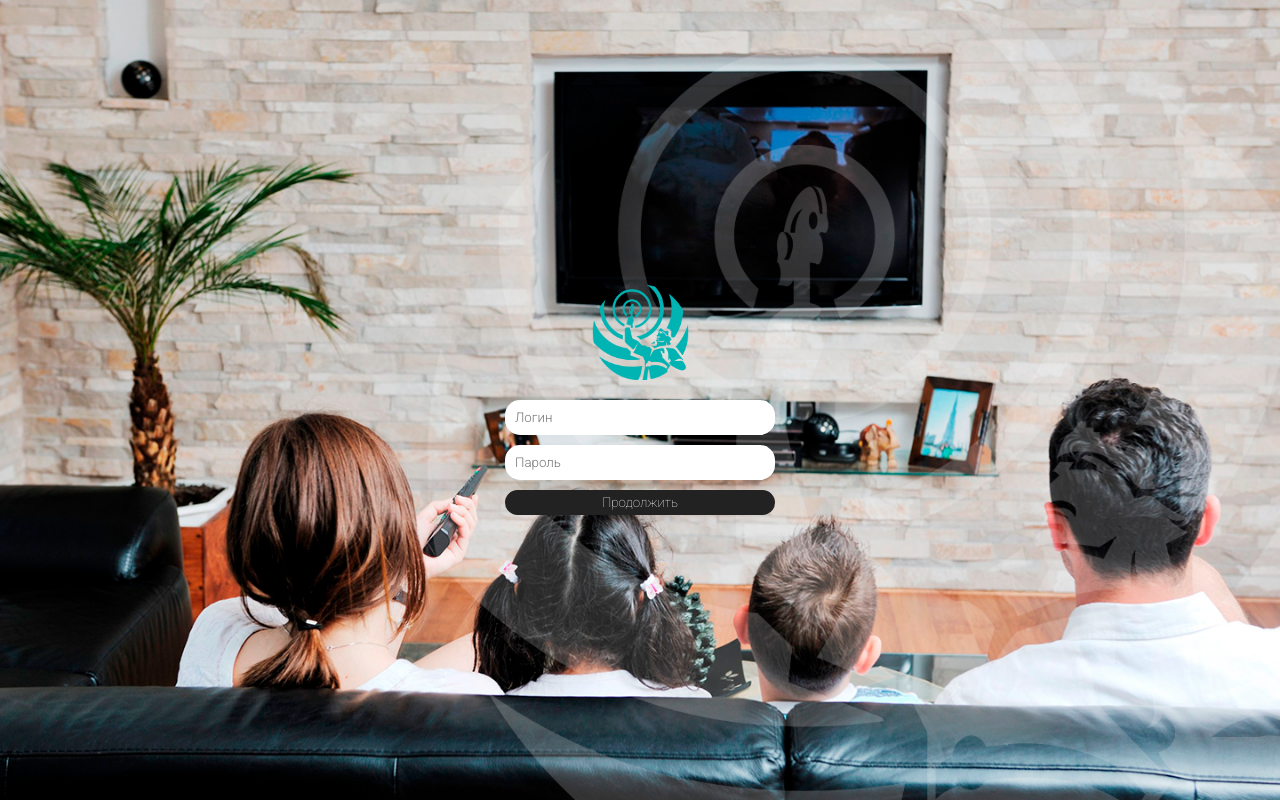
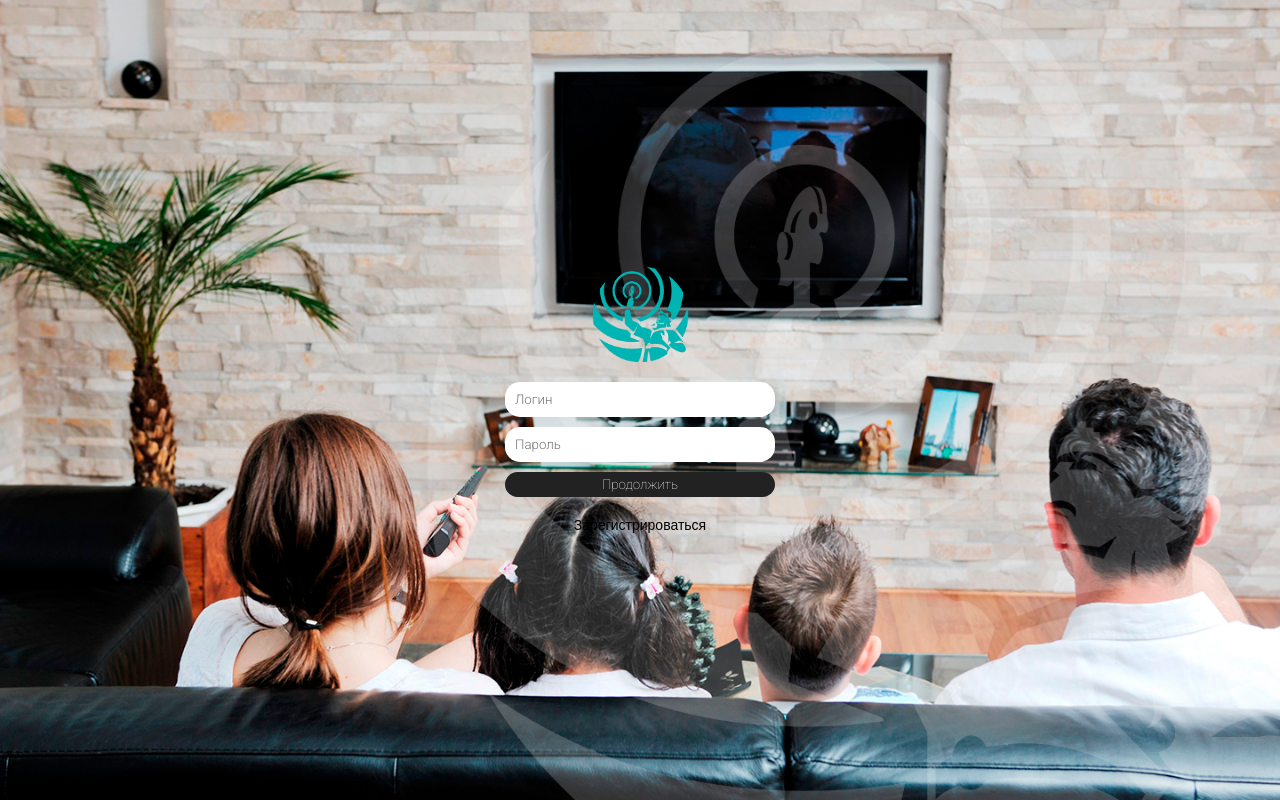
Before and after one commit to BehzodRj/MavjiSomon, an Angular app: page / in a window 1280 px wide. Built offline with nearby package versions, Linux system fonts and the light colour scheme; no server answers; a web font is replaced by a local one.

Commit message:
some change

```diff
--- a/src/app/auth-page/auth-page.component.css
+++ b/src/app/auth-page/auth-page.component.css
@@ -42,3 +42,17 @@ input {
 .submit:active {
     opacity: 0.4;
 }
+
+
+.reg{
+    text-align: center;
+    margin-top: 20px;
+    font-size: 14px;
+}
+.reg a{
+    text-decoration: none;
+    color:#000;
+}
+.reg a:hover{
+    color:red;
+}
--- a/src/app/auth-page/auth-page.component.html
+++ b/src/app/auth-page/auth-page.component.html
@@ -6,5 +6,8 @@
       <input class="password" type="password" placeholder="Пароль" formControlName="password">
       <button class="submit" type="submit" [disabled]="form.invalid">Продолжить</button>
     </form>
+    <div class="reg">
+       <a href="/registration">Зарегистрироваться</a>
+    </div>
   </div>
 </div>
--- a/src/app/resistration-page/resistration-page.component.css
+++ b/src/app/resistration-page/resistration-page.component.css
@@ -6,6 +6,7 @@ h1{
     font-weight: 100;
 
 }
+
 .content{
 	margin: auto;
 	height: 100vh;
@@ -44,12 +45,13 @@ h1{
 }
 .input-data input:focus ~ label,
 .input-data input:valid ~ label{
-    transform: translateY(-20px);
+    transform: translateY(-18px);
     font-size: 15px;
+    margin-left: 10px;
     color: #4158d0;
 }
 .wrapper .input-data input{
-	text-indent: 10px;
+	text-indent: 15px;
     width: 100%;
     height: 100%;
     border: none;
@@ -61,7 +63,7 @@ h1{
 .wrapper .input-data label{
     position: absolute;
     bottom: 10px;
-    left: 10px;
+    left: 20px;
 	margin-bottom: 5px;
     color: grey;
     pointer-events: none;
--- a/src/app/resistration-page/resistration-page.component.html
+++ b/src/app/resistration-page/resistration-page.component.html
@@ -7,7 +7,7 @@
                         <div class="input-data">
                             <input type="number" required>
                             <div class="underline"></div>
-                            <label>account_id </label>
+                            <label>аккаунт </label>
                         </div>
                     </div>
                 </div>
@@ -32,4 +32,5 @@
                 <input type="submit" class="btn">
             </div>
        </form>
+
 </div>
```
